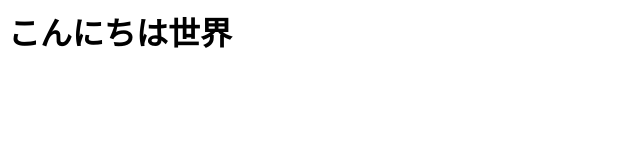
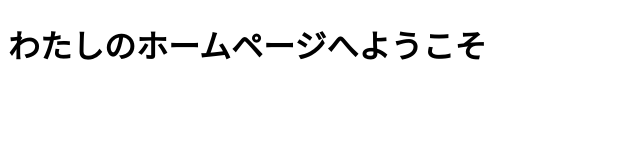
Before and after one commit to ninagawataisuke/ninagawataisuke.github.io, a plain HTML site: page index.html in a window 1280 px wide. Shown: the whole page, without its empty margins (0-640 px from the left). Drawn offline with Linux system fonts and the light colour scheme.

Commit message:
編集しました

```diff
--- a/index.html
+++ b/index.html
@@ -1 +1,10 @@
-<h1>こんにちは世界</h1>
+<!doctype html>
+<html lang="ja">
+<head>
+    <meta charset="UTF-8">
+    <title>わたしのホームページ</title></title>
+</head>
+<body>
+    <h1>わたしのホームページへようこそ</h1>
+</body>
+</html>
```
